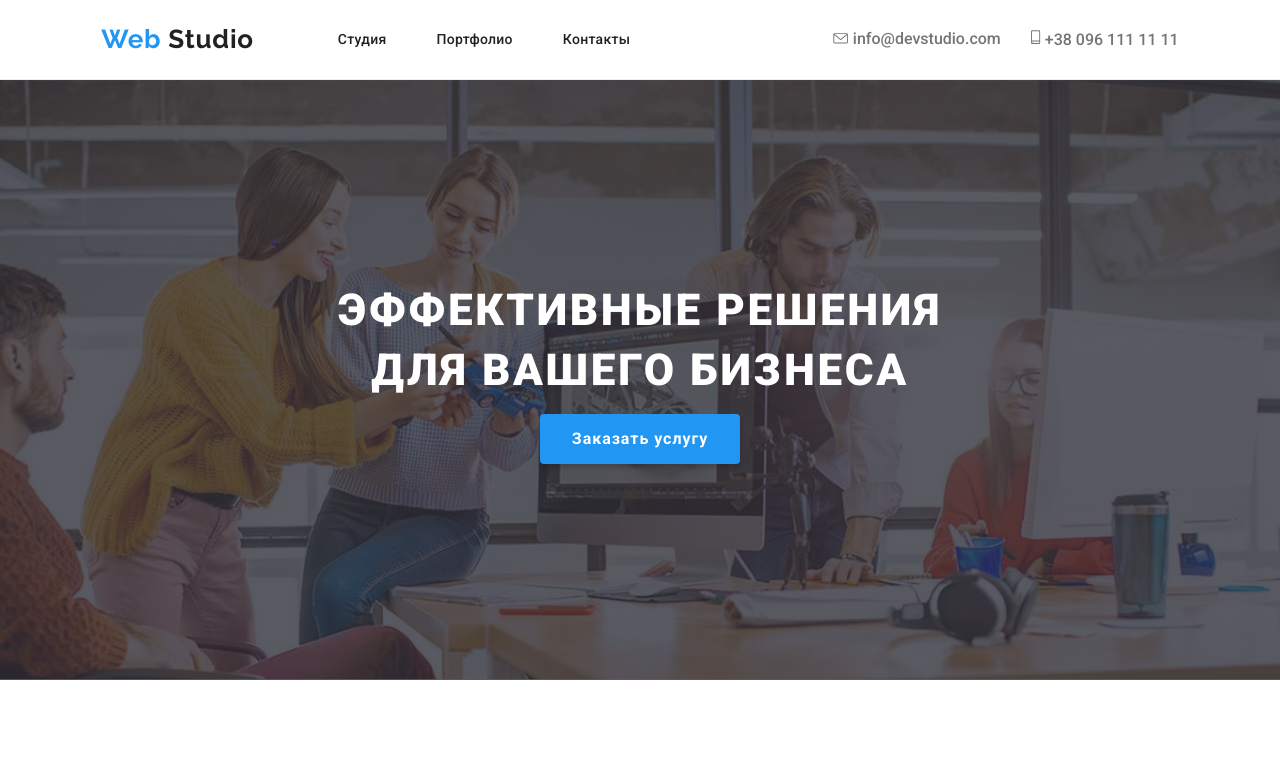
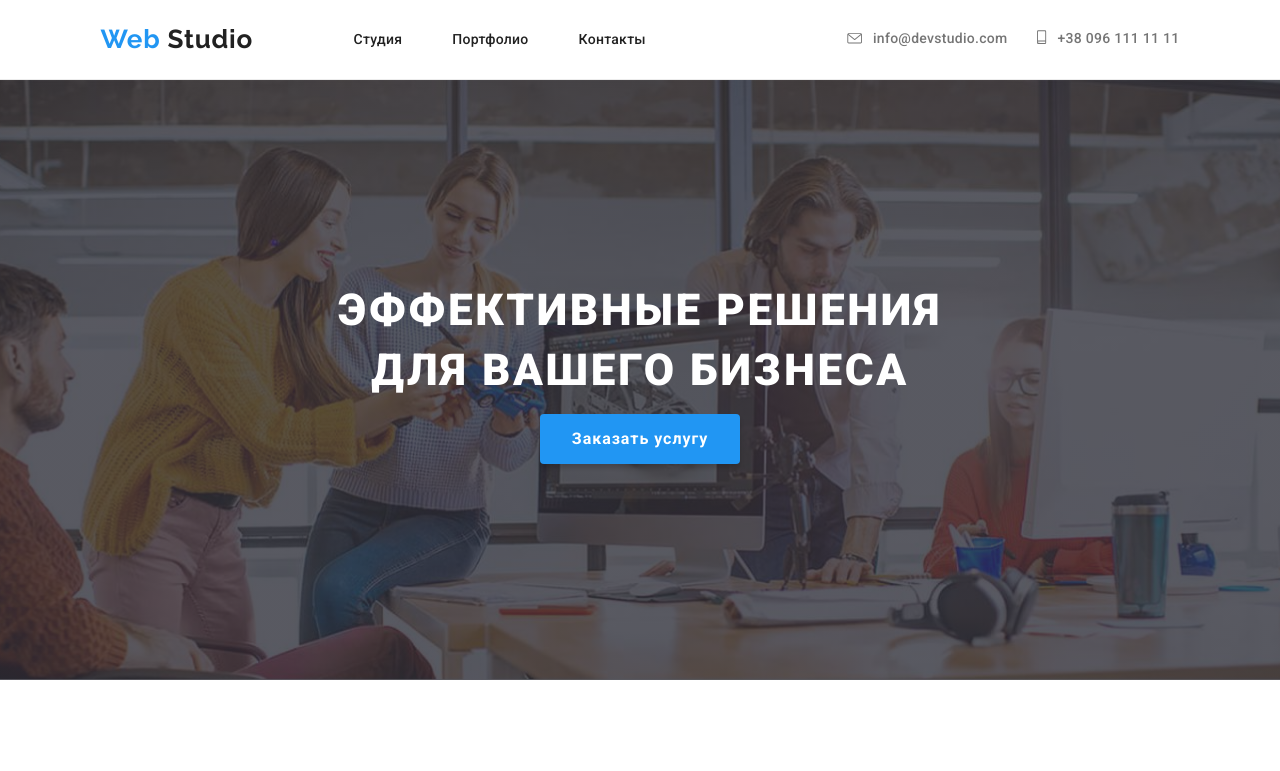
Before and after one commit to ChemnyiAndrii/goit-markup-hw-06, a plain HTML site: page index.html in a window 1280 px wide. Shown: the top 771 px of the page. Drawn offline with Linux system fonts and the light colour scheme.

Commit message:
Виправлення стилей
Хедер і футер

```diff
--- a/css/style.css
+++ b/css/style.css
@@ -33,23 +33,22 @@ ul {
 }
 /*ПАНЕЛЬ НАВІГАЦІЇ*/
 .conteiner {
-  width: 100%;
-  display: inline-flex;
-  align-items: center;
-  justify-content: center;
+  max-width: 1600px;
+  display:flex;
   border-bottom: 1px solid #ececec;
+  margin: 0  auto;
+  background-color: var(--footer-color);
 
 }
 .logo {
   font-family: 'Raleway', sans-serif;
   font-size: 26px;
   line-height: 31px;
-  text-decoration: none;
   letter-spacing: 0.03em;
   margin-top: 24px;
   margin-bottom: 24px;
   margin-left: auto;
-  margin-right: 0;
+
 }
 .logo-web {
   color: var(--nav-color);
@@ -58,20 +57,23 @@ ul {
 .logo-menu-link {
   position: relative;
   font-size: 14px;
-  line-height: 16px;
   letter-spacing: 0.02em;
-  margin-top: 32px;
-  margin-bottom: 32px;
   color: #212121;
   padding-bottom: 32px;
   transition-property: color;
   transition-duration: 250ms;
   transition-timing-function: cubic-bezier(0.4, 0, 0.2, 1);
-
 }
+.logo-menu-contact-data{
+  color: #757575;
+  font-size: 14px;
+  line-height: normal;
+  letter-spacing: 0.02em;
+  margin-left: 10px;
+  }
 .logo-menu-link::after {
   content: ' ';
-  display: block;
+
   width: 100%;
   height: 4px;
   background-color: #2196f3;
@@ -95,20 +97,14 @@ ul {
   opacity: 1;
   transform: scaleX(1);
 }
-.logo-menu-contact a{
-  color: #757575;
-}
+
 .logo-menu,
 .logo-menu-contact {
   display: flex;
-  padding: 0;
   margin: auto;
-  font-style: normal;
-font-weight: 500;
+
 }
-.logo-menu{
-  margin-left: 84px;
-}
+
 .logo-menu li:not(:first-child) {
   margin-left: 50px;
 }
@@ -129,21 +125,25 @@ font-weight: 500;
 .logo-menu-contact-conteiner:focus-within .logo-menu-contact-data {
   color: var(--nav-color);
 }
+.logo-menu-contact-conteiner{
+  display: inline-flex;
+
+  align-items: center;
+}
 
 /*Футер*/
 .footer {
   background: #2f303a;
-  width: 100%;
+  max-width: 1600px;
   color: var(--footer-color);
   display: flex;
-  align-items: baseline;
-  justify-content: center;
-  flex-wrap: wrap;
+  margin: 0 auto;
 }
 .footer-conteiner {
   padding-bottom: 60px;
   border: none;
-  padding-top: 45px;
+  padding-top: 60px;
+  background: #2f303a;
 }
 
 .footer-logo {
@@ -168,6 +168,7 @@ font-weight: 500;
   line-height: 16px;
   letter-spacing: 0.03em;
   text-transform: uppercase;
+  padding-top: 12px;
 
 }
 .footer-social-list {
@@ -196,6 +197,7 @@ font-weight: 500;
   margin-left: 94px;
   display: inline-flex;
   width: 570px;
+  padding-top: 12px;
 }
 .mail-bottom {
   padding-left: 28px;
@@ -207,10 +209,10 @@ font-weight: 500;
   letter-spacing: 0.06em;
   color: var(--footer-color);
   display: inline-flex;
-  margin-top: auto;
-  margin-left: 10px;
+  margin-top: 35px;
+
   align-items: center;
-  justify-content: center;
+
   transition-duration: 250ms;
   transition-timing-function: cubic-bezier(0.4, 0, 0.2, 1);
 }
@@ -862,6 +864,7 @@ font-weight: 500;
   background-image: url(../images/icon/gal.svg);
   background-size: contain;
   background-position: center;
+  background-repeat: no-repeat;
 }
 .form-container-buttom {
   display: inline-flex;
```
